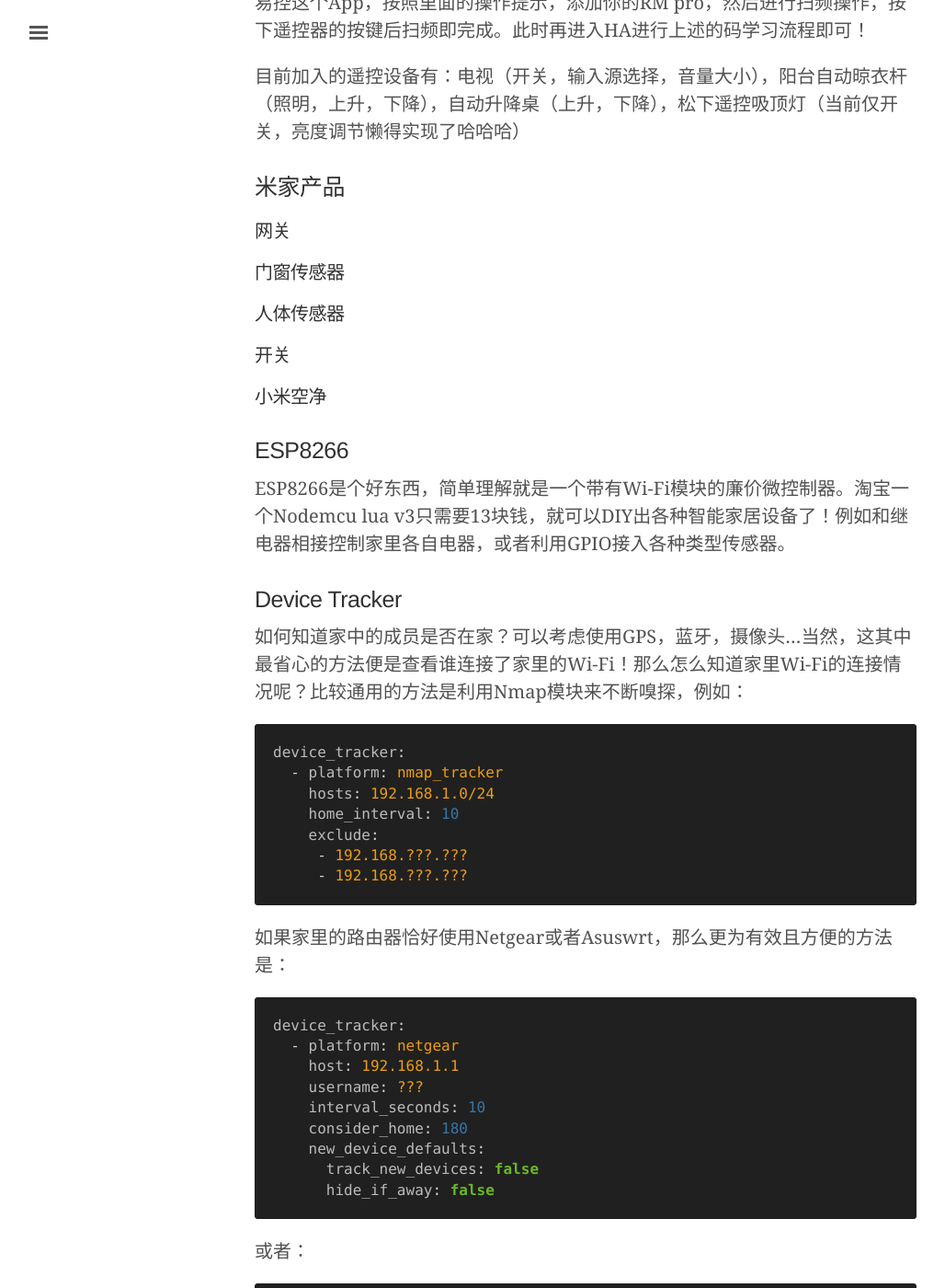
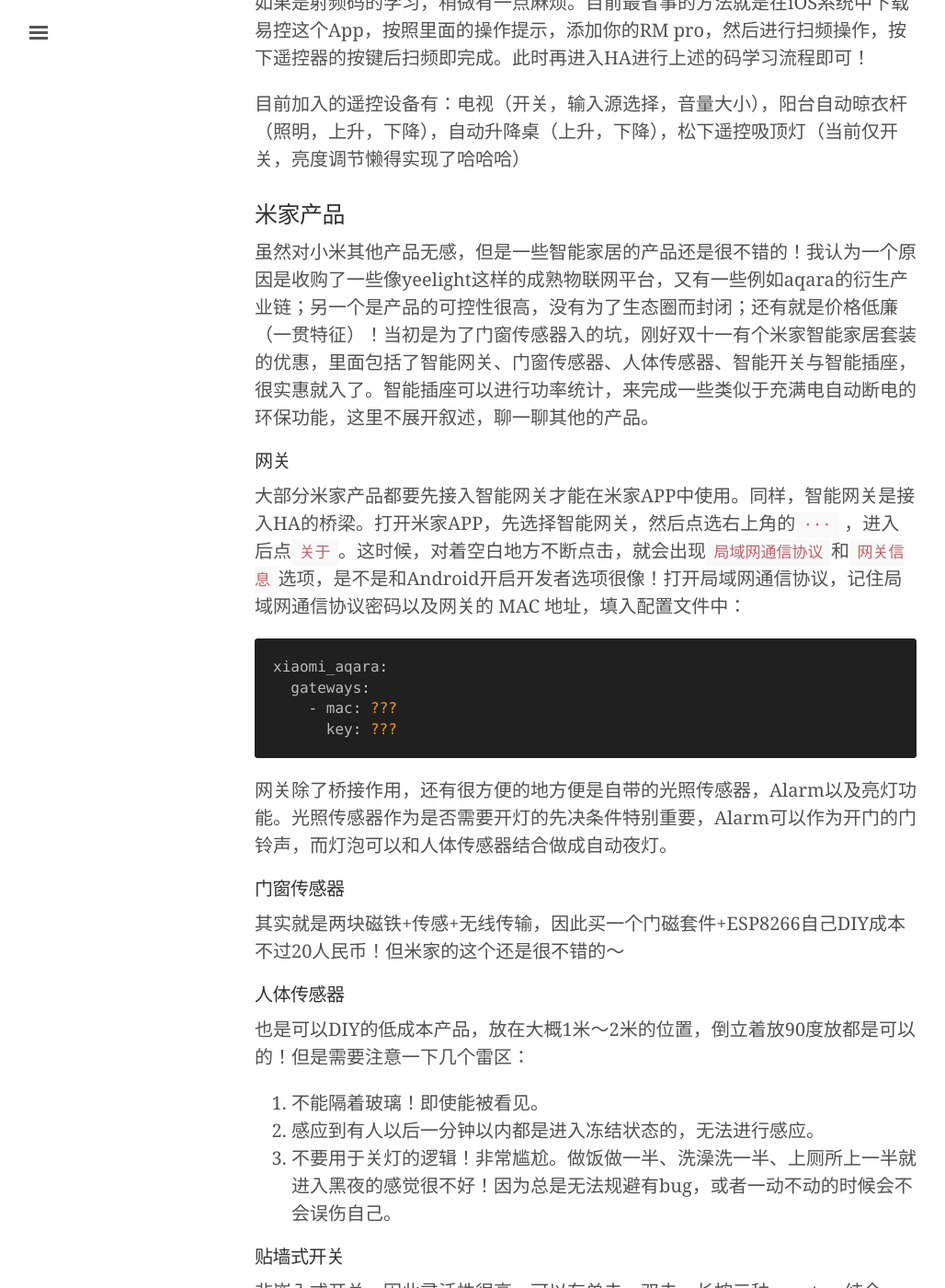
Before and after one commit to wittyfilter/wittyfilter.github.io, a Jekyll site: the page built from _posts/2018-12-10-Smart-Home.md, in a window 1280 px wide and 1400 px high, scrolled down 8651 px. Shown: the whole window at 92% size, without its empty margins (3-1031 px from the left). Built offline with Jekyll 4.4.1, drawn with Linux system fonts in a browser that asks for light colours; some web fonts are replaced; comment, search, counter and statistics services are not loaded; some of the changed text lies outside the part shown.

Commit message:
Update Posts

````diff
--- a/_posts/2018-12-10-Smart-Home.md
+++ b/_posts/2018-12-10-Smart-Home.md
@@ -43,7 +43,7 @@
 $ sudo 	hass --open-ui
 ```
 
-来以root权限运行HA，目的是为了安装一些必要的插件。等到安装好以后就可以以普通用户身份运行HA了！
+来以root权限运行HA，目的是为了安装一些必要的插件。随时去http://树莓派IP地址:8123 看看是不是安装好了。等到安装好以后就可以以普通用户身份运行HA了！即`hass --open-ui`
 
 如果是在树莓派上，还可以考虑官方的[Hass.io](https://www.home-assistant.io/hassio/)，一个基于Docker的HA系统，将镜像烧录到SD卡上就可以即插即用！笔者不考虑Hass.io的原因是希望在树莓派上还可以运行一些别的程序，比如Homebridge或者媒体中心之类的，因此就选择了手动安装啦～
 
@@ -301,15 +301,97 @@
 
 ### 米家产品
 
+虽然对小米其他产品无感，但是一些智能家居的产品还是很不错的！我认为一个原因是收购了一些像yeelight这样的成熟物联网平台，又有一些例如aqara的衍生产业链；另一个是产品的可控性很高，没有为了生态圈而封闭；还有就是价格低廉（一贯特征）！当初是为了门窗传感器入的坑，刚好双十一有个米家智能家居套装的优惠，里面包括了智能网关、门窗传感器、人体传感器、智能开关与智能插座，很实惠就入了。智能插座可以进行功率统计，来完成一些类似于充满电自动断电的环保功能，这里不展开叙述，聊一聊其他的产品。
+
 #### 网关
+
+大部分米家产品都要先接入智能网关才能在米家APP中使用。同样，智能网关是接入HA的桥梁。打开米家APP，先选择智能网关，然后点选右上角的`···` ，进入后点`关于`。这时候，对着空白地方不断点击，就会出现`局域网通信协议`和`网关信息`选项，是不是和Android开启开发者选项很像！打开局域网通信协议，记住局域网通信协议密码以及网关的 MAC 地址，填入配置文件中：
+
+```yaml
+xiaomi_aqara:
+  gateways:
+    - mac: ???
+      key: ???
+```
+
+网关除了桥接作用，还有很方便的地方便是自带的光照传感器，Alarm以及亮灯功能。光照传感器作为是否需要开灯的先决条件特别重要，Alarm可以作为开门的门铃声，而灯泡可以和人体传感器结合做成自动夜灯。
+
 #### 门窗传感器
+
+其实就是两块磁铁+传感+无线传输，因此买一个门磁套件+ESP8266自己DIY成本不过20人民币！但米家的这个还是很不错的～
+
 #### 人体传感器
-#### 开关
+
+也是可以DIY的低成本产品，放在大概1米～2米的位置，倒立着放90度放都是可以的！但是需要注意一下几个雷区：
+1. 不能隔着玻璃！即使能被看见。
+2. 感应到有人以后一分钟以内都是进入冻结状态的，无法进行感应。
+3. 不要用于关灯的逻辑！非常尴尬。做饭做一半、洗澡洗一半、上厕所上一半就进入黑夜的感觉很不好！因为总是无法规避有bug，或者一动不动的时候会不会误伤自己。
+
+#### 贴墙式开关
+
+非嵌入式开关，因此灵活性很高，可以有单击、双击、长按三种events。结合Automation可以衍生出无数种events！
+
+#### 86嵌入式墙壁开关
+
+有两种版本，一种是单火线版，一种是零火线版。据论坛上所说后者更加便宜且稳定性更高，但实际家中装修没有留出零线，因此买这类产品前一定要先拆开原来的开关看看线的情况！
+
+另一种问题就是双控开关无法直接替换，因此如果这个开关和另一个开关共同控制负载，那么最好保留原状！一定要改装的话，可以采用一边嵌入式86开关，一边用上述的贴墙式开关，就可以实现联动了！但是原来的那些线就没有用了，且要直接短接掉（操作特别注意，小心用电安全！）。一种常见的双控开关设置如下所示，改装时候可以参考。
+
 #### 小米空净
+
+空净选择小米的原因，一是性价比（打折时候入），二是可以很好地被HA支持。先将小米空净接入米家APP得到ip地址，随后参考[Retrieving the access token](https://www.home-assistant.io/components/vacuum.xiaomi_miio/#retrieving-the-access-token)获得access token，最后在配置中加入：
+
+```yaml
+fan:
+  - platform: xiaomi_miio
+    friendly_name: "???"
+    model: zhimi.airpurifier.v6
+    host: ???
+    token: ???
+```
+
+就可以像控制风扇一样控制开关和风速啦！
+
+此外，小米空净内置的三个传感器：温度，湿度与AQI也可以被利用起来！利用HA的Template sensor模块将xiaomi_miio的attributes抽离出来：
+
+```yaml
+- platform: template
+    sensors:
+      xiaomi_ap_aqi:
+        friendly_name: AQI
+        value_template: "{{ states.fan.xiaomi_miio_device.attributes.aqi }}"
+        unit_of_measurement: AQI
+  - platform: template
+    sensors:
+      xiaomi_ap_temp:
+        friendly_name: "温度"
+        value_template: "{{ states.fan.xiaomi_miio_device.attributes.temperature }}"
+        unit_of_measurement: °C
+        device_class: temperature
+  - platform: template
+    sensors:
+      xiaomi_ap_humidity:
+        friendly_name: "湿度"
+        value_template: "{{ states.fan.xiaomi_miio_device.attributes.humidity }}"
+        unit_of_measurement: "%"
+        device_class: humidity
+```
 
 ### ESP8266
 
-ESP8266是个好东西，简单理解就是一个带有Wi-Fi模块的廉价微控制器。淘宝一个Nodemcu lua v3只需要13块钱，就可以DIY出各种智能家居设备了！例如和继电器相接控制家里各自电器，或者利用GPIO接入各种类型传感器。
+ESP8266是个好东西，简单理解就是一个带有Wi-Fi模块的廉价微控制器。淘宝一个Nodemcu lua v3只需要13块钱，就可以DIY出各种智能家居设备了！例如和继电器相接控制家里各自电器，或者利用GPIO接入各种类型传感器。根据需要的逻辑，对芯片进行烧写c代码，其风格让我想起了当年电子设计竞赛！
+
+有没有更简单的方法呢？有，就是直接利用串口烧写现成的一些成熟系统，例如ESPEasy和ESPHome，然后就可以在网页上任意配置了！结合MQTT服务，可以让Nodemcu成为数据转发中心，但是我对MQTT不是非常了解，只得作罢。当前，仅用于控制简单的LED灯带而已，操作非常简单：先按照教程刷入ESPEasy，初始化后得到Nodemcu的ip地址，然后就可以在浏览器中输入简单的http请求来控制MCU的GPIO啦！例如输入`http://{ip_address}/control?cmd=GPIO,12,1`就可以让GPIO12拉出高电平了！接下来，在HA中，添加基于command_line的开关模块：
+
+```yaml
+switch http:
+  - platform: command_line
+    switches:
+      lightwall:
+        friendly_name: "???"
+        command_on: 'curl -k "http://???/control?cmd=GPIO,12,1"'
+        command_off: 'curl -k "http://???/control?cmd=GPIO,12,0"'
+```
 
 ### Device Tracker
 
````
Also changed, not shown: other parts of _posts/2018-12-10-Smart-Home.md (+1 -1 lines).
